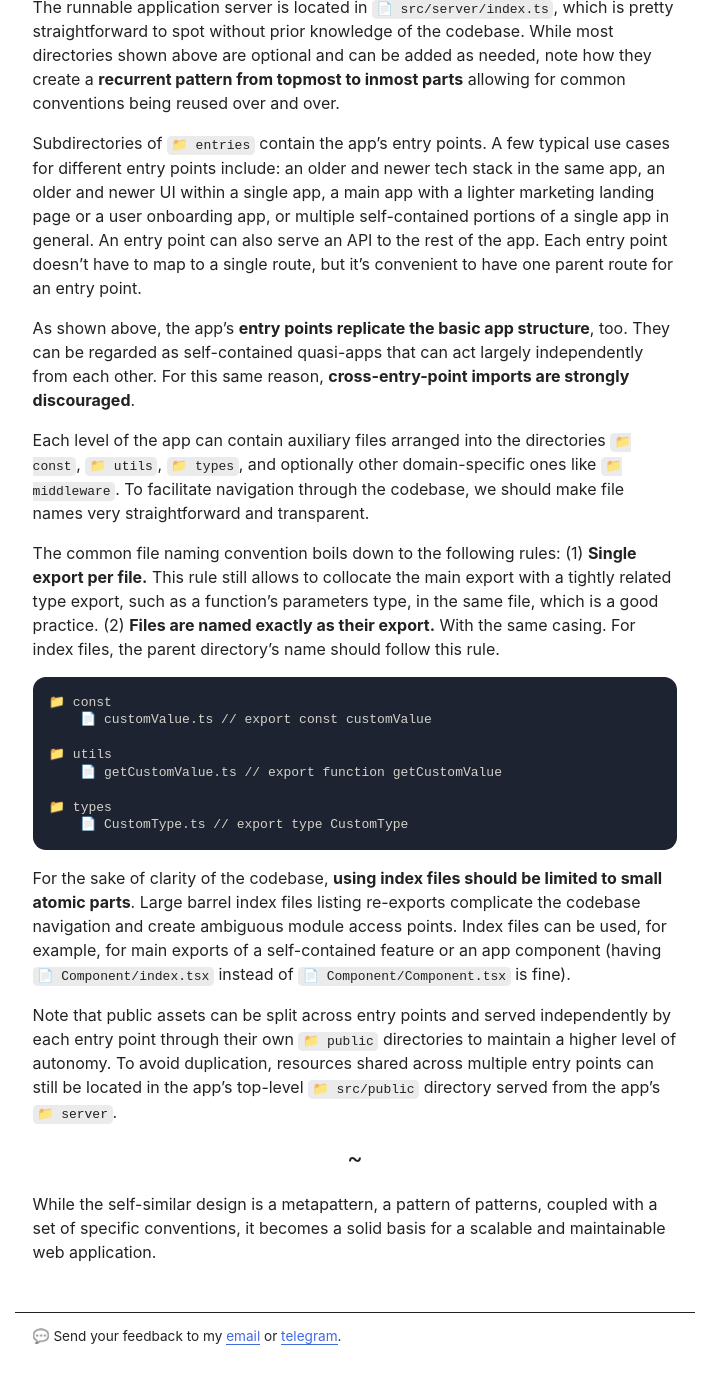
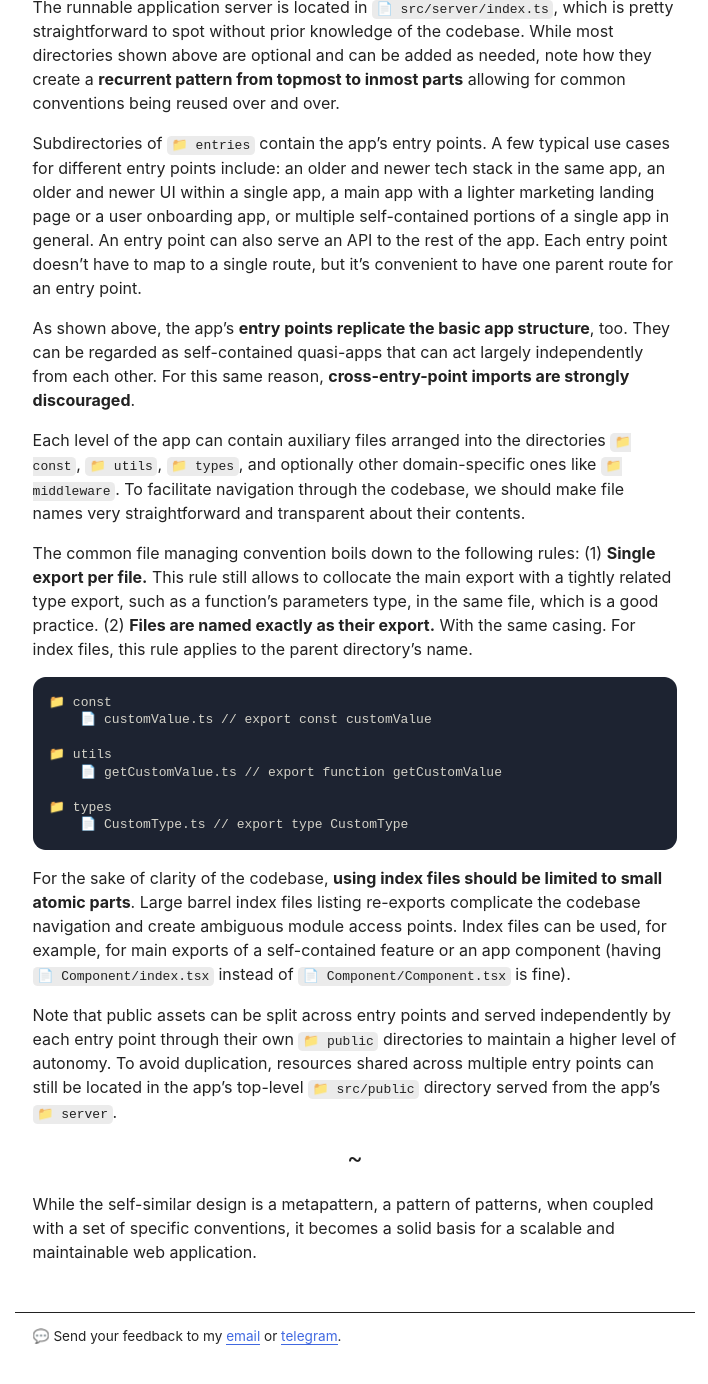
Before and after one commit to axtk/axtk.github.io, a Jekyll site: the page built from x/ssd.md, in a window 1280 px wide and 1400 px high, scrolled down 1739 px. Shown: the top 1384 px of the window, without its empty margins (285-993 px from the left). Built offline with Jekyll 4.4.1, drawn with Linux system fonts in a browser that asks for light colours; our own code applies the rules of GitHub Pages for plain Markdown files.

Commit message:
update ssd.md

````diff
--- a/x/ssd.md
+++ b/x/ssd.md
@@ -71,9 +71,9 @@ Subdirectories of `📁 entries` contain the app's entry points. A few typical u
 
 As shown above, the app's **entry points replicate the basic app structure**, too. They can be regarded as self-contained quasi-apps that can act largely independently from each other. For this same reason, **cross-entry-point imports are strongly discouraged**.
 
-Each level of the app can contain auxiliary files arranged into the directories `📁 const`, `📁 utils`, `📁 types`, and optionally other domain-specific ones like `📁 middleware`. To facilitate navigation through the codebase, we should make file names very straightforward and transparent.
+Each level of the app can contain auxiliary files arranged into the directories `📁 const`, `📁 utils`, `📁 types`, and optionally other domain-specific ones like `📁 middleware`. To facilitate navigation through the codebase, we should make file names very straightforward and transparent about their contents.
 
-The common file naming convention boils down to the following rules: (1) **Single export per file.** This rule still allows to collocate the main export with a tightly related type export, such as a function's parameters type, in the same file, which is a good practice. (2) **Files are named exactly as their export.** With the same casing. For index files, the parent directory's name should follow this rule.
+The common file managing convention boils down to the following rules: (1) **Single export per file.** This rule still allows to collocate the main export with a tightly related type export, such as a function's parameters type, in the same file, which is a good practice. (2) **Files are named exactly as their export.** With the same casing. For index files, this rule applies to the parent directory's name.
 
 ```diff
 📁 const
@@ -92,4 +92,4 @@ Note that public assets can be split across entry points and served independentl
 
 ~
 
-While the self-similar design is a metapattern, a pattern of patterns, coupled with a set of specific conventions, it becomes a solid basis for a scalable and maintainable web application.
+While the self-similar design is a metapattern, a pattern of patterns, when coupled with a set of specific conventions, it becomes a solid basis for a scalable and maintainable web application.
````
